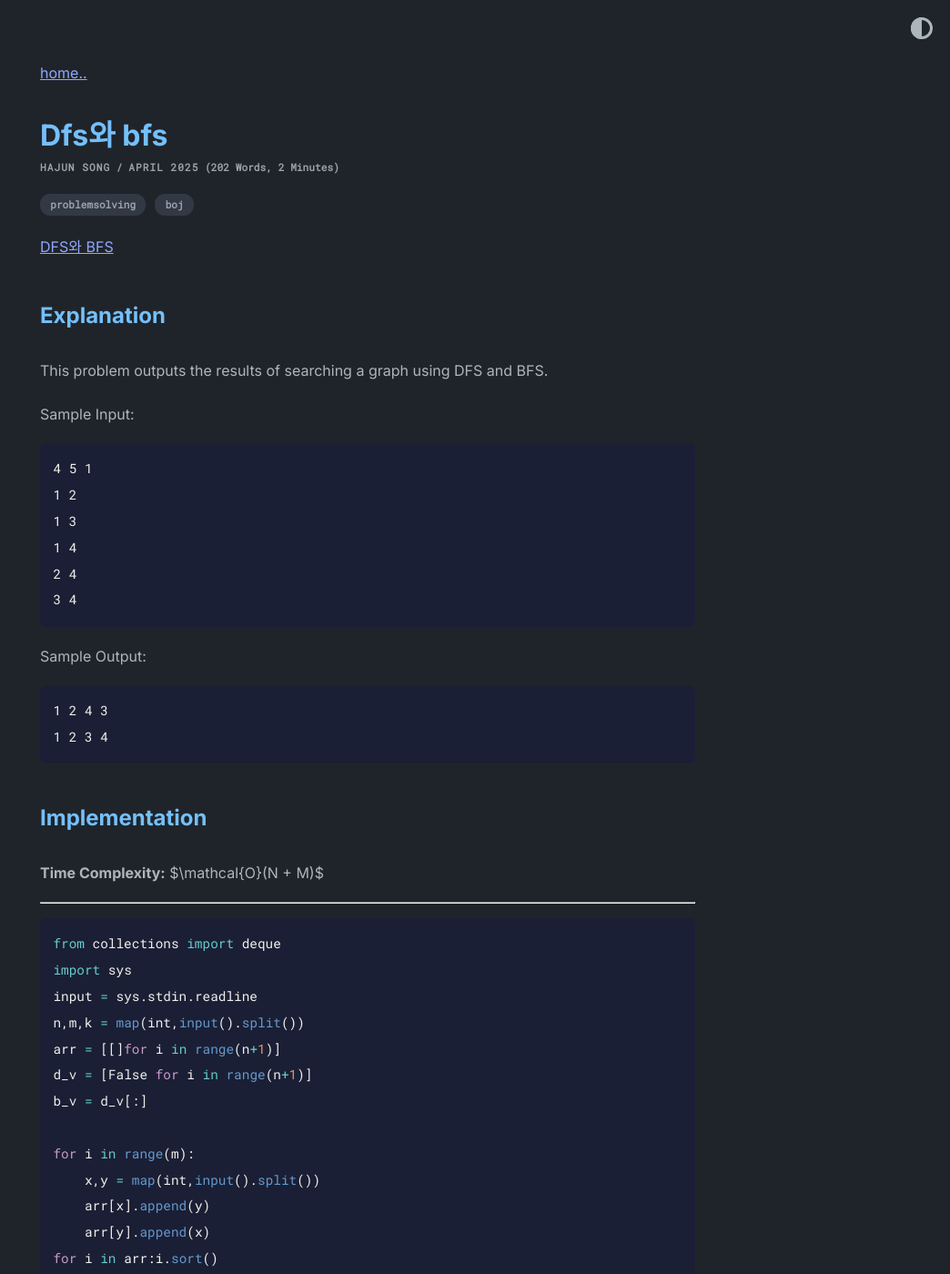
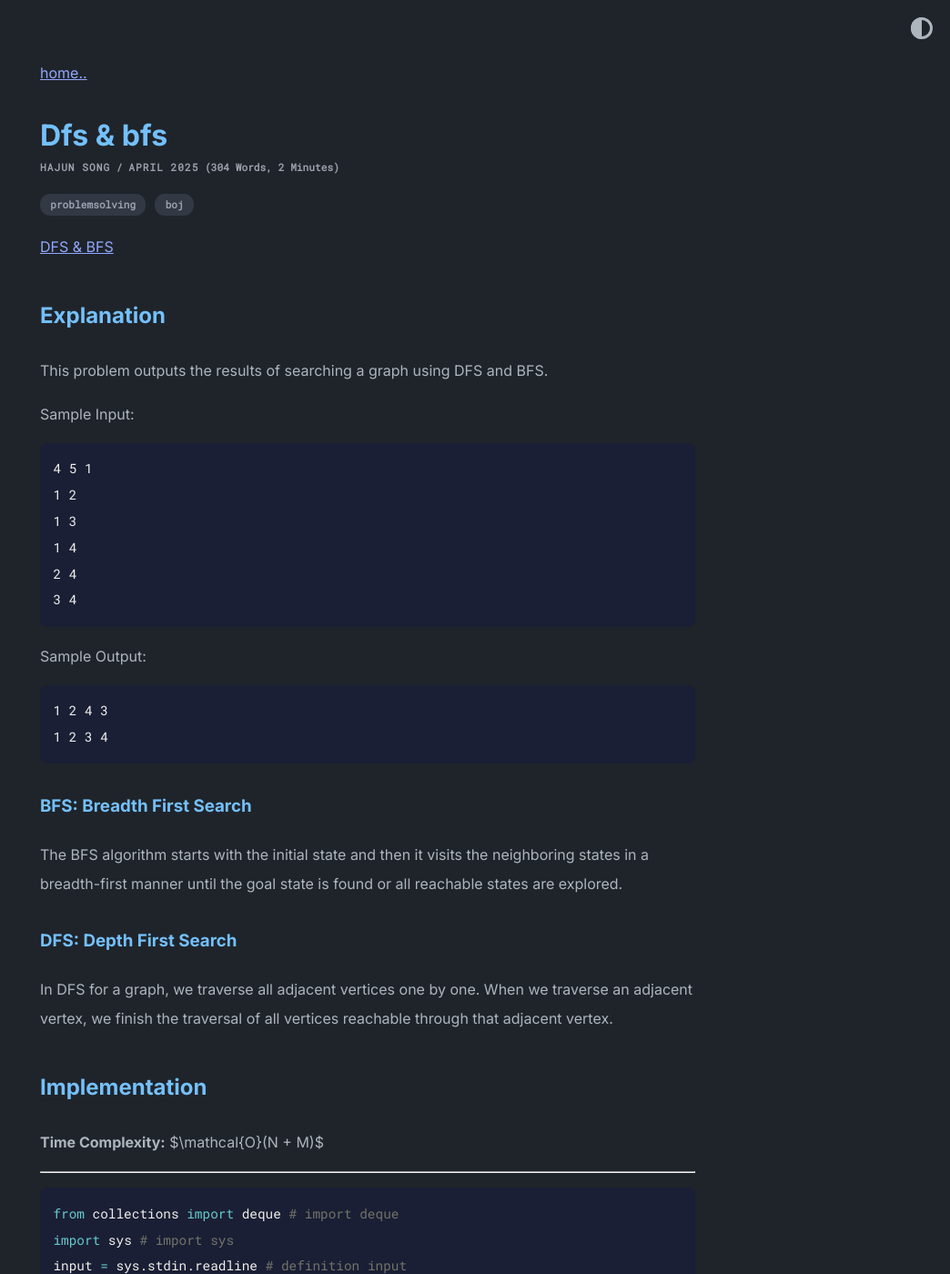
Before and after one commit to jaejun0909/A-Guide-to-Computer-Science, a Jekyll site: the page built from _posts/2025-04-05-DFS & BFS.md, in a window 1280 px wide and 1400 px high. Shown: the whole window at 91% size, without its empty margins (236-1280 px from the left). Built offline with Jekyll 4.4.1, drawn with Linux system fonts in a browser that asks for light colours; some of the changed text lies outside the part shown.

Commit message:
설명추가함함

````diff
--- a/_posts/2025-04-05-DFS와 BFS.md
+++ b/_posts/2025-04-05-DFS & BFS.md
@@ -3,7 +3,7 @@ layout: post
 author: Hajun Song
 tags: [ProblemSolving, BOJ]
 ---
-[DFS와 BFS](https://www.acmicpc.net/problem/1260)
+[DFS & BFS](https://www.acmicpc.net/problem/1260)
 ## Explanation
 
 This problem outputs the results of searching a graph using DFS and BFS.
@@ -22,25 +22,32 @@ Sample Output:
 1 2 4 3
 1 2 3 4
 ```
+
+### BFS: Breadth First Search
+The BFS algorithm starts with the initial state and then it visits the neighboring states in a breadth-first manner until the goal state is found or all reachable states are explored.
+
+### DFS: Depth First Search
+In DFS for a graph, we traverse all adjacent vertices one by one. When we traverse an adjacent vertex, we finish the traversal of all vertices reachable through that adjacent vertex.
+
 ## Implementation
 
 **Time Complexity:** $\mathcal{O}(N + M)$
 
 ---
 ```python
-from collections import deque
-import sys
-input = sys.stdin.readline
-n,m,k = map(int,input().split())
+from collections import deque # import deque
+import sys # import sys
+input = sys.stdin.readline # definition input
+n,m,k = map(int,input().split()) # input
 arr = [[]for i in range(n+1)]
 d_v = [False for i in range(n+1)]
 b_v = d_v[:]
 
-for i in range(m):
-    x,y = map(int,input().split())
+for i in range(m): # make tree
+    x,y = map(int,input().split()) # input
     arr[x].append(y)
     arr[y].append(x)
-for i in arr:i.sort()
+for i in arr:i.sort() # sorted tree
 
 def dfs(v): # DFS
     if d_v[v]:return
````
